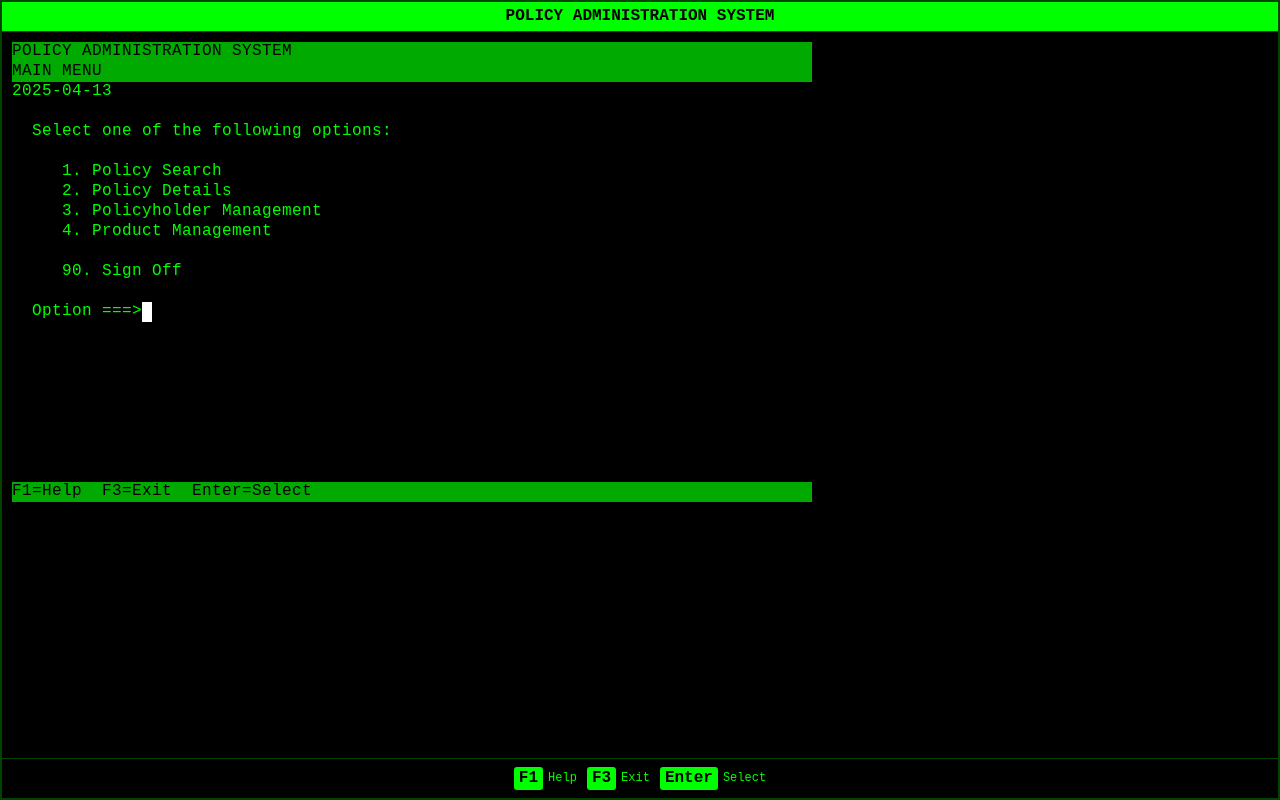
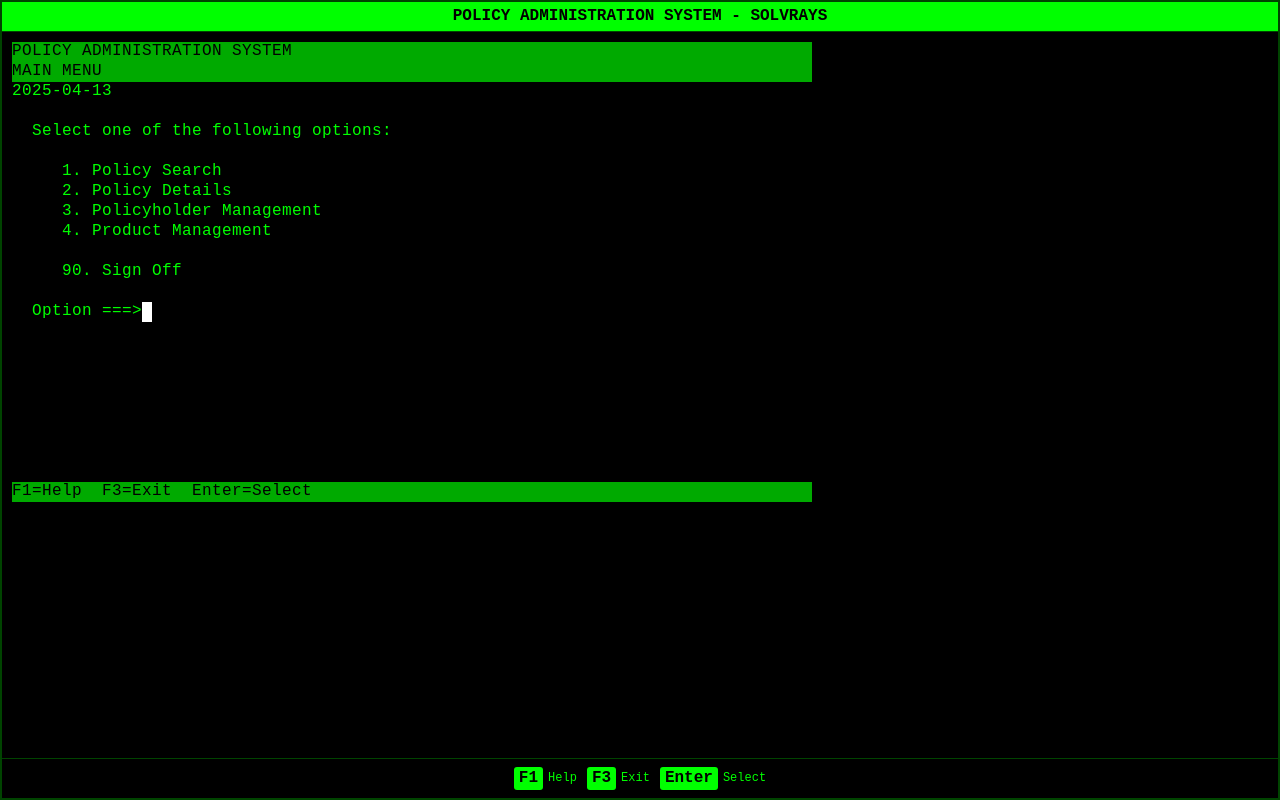
Before and after one commit to docsmore/svg-legacy-app, a Next.js app: page / in a window 1280 px wide. Built offline with nearby package versions, Linux system fonts and the light colour scheme.

Commit message:
Added solvrays.

```diff
--- a/src/screens/MainMenuScreen.tsx
+++ b/src/screens/MainMenuScreen.tsx
@@ -58,7 +58,7 @@ const MainMenuScreen: React.FC = () => {
   ];
 
   const screenConfig: ScreenConfig = {
-    title: 'POLICY ADMINISTRATION SYSTEM',
+    title: 'POLICY ADMINISTRATION SYSTEM - SOLVRAYS',
     fields: [
       // Header
       { row: 0, col: 0, length: 80, value: 'POLICY ADMINISTRATION SYSTEM', isHighlighted: true },
```
